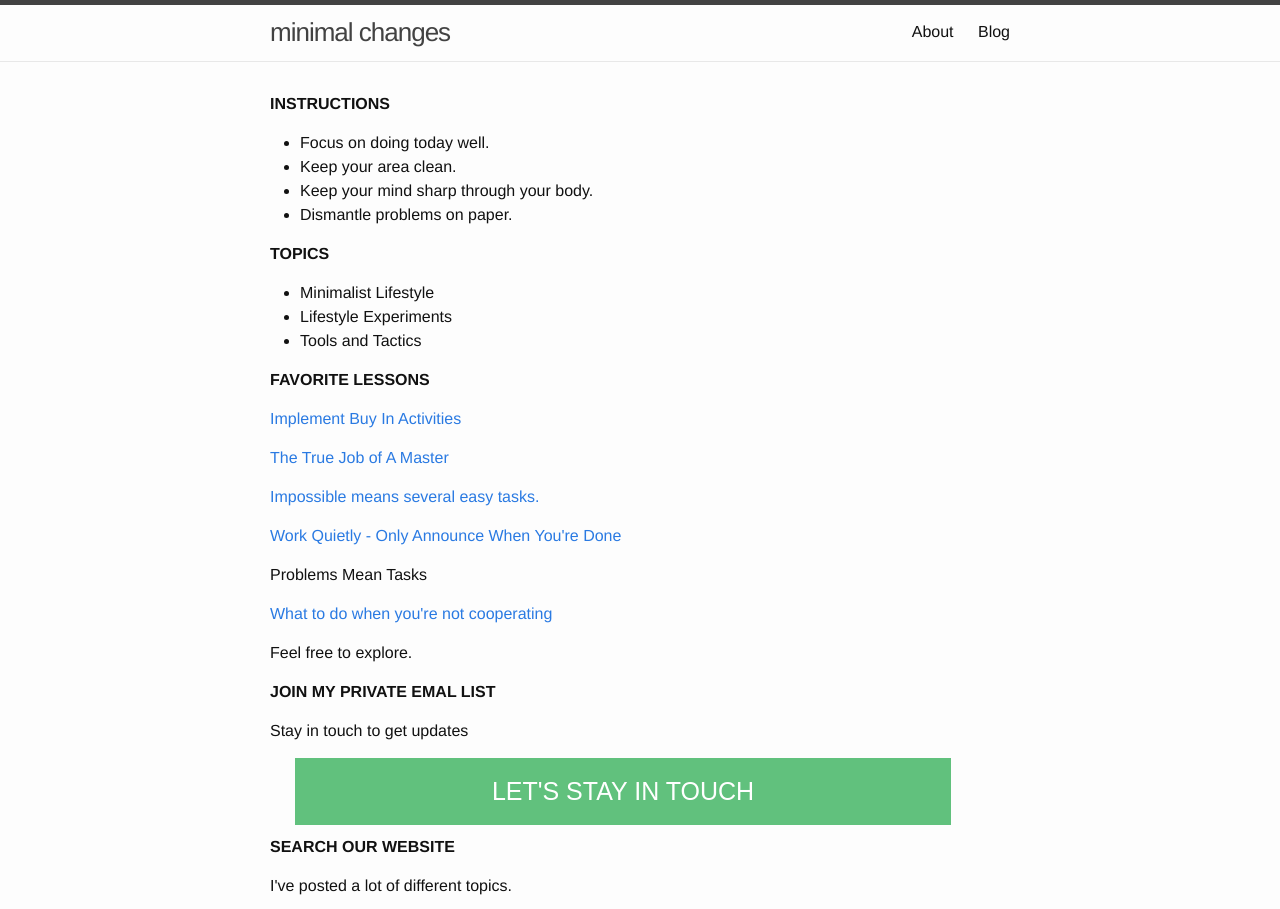
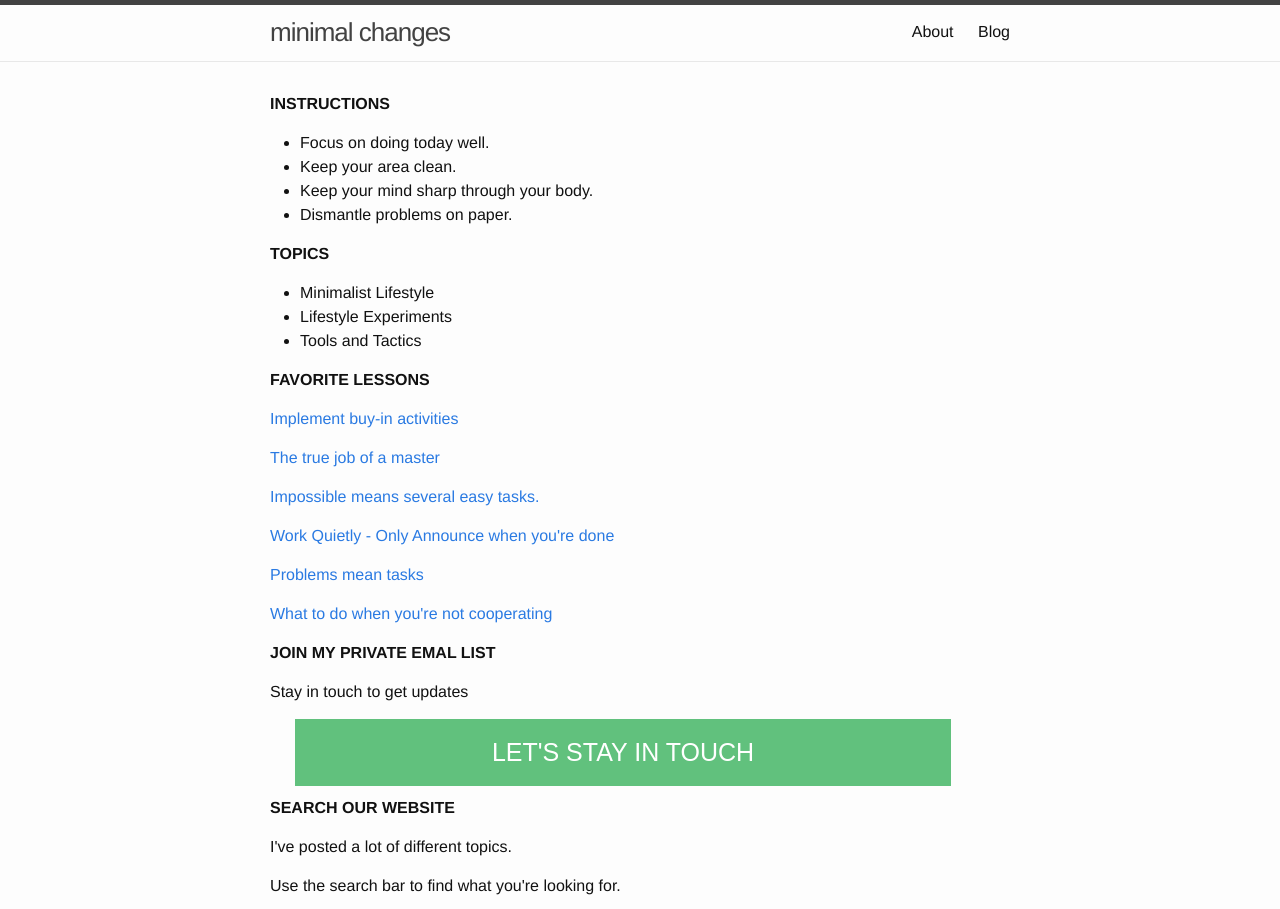
Before and after one commit to kevinolega/minimalchanges, a Jekyll site: the page built from index.md, in a window 1280 px wide, cut to the strip 0-909 px from the top of the page. Built offline with Jekyll 4.4.1, drawn with Linux system fonts in a browser that asks for light colours; nearby versions of some CDN libraries; library files that are not in the unit come from our copies.

Commit message:
update favorites

```diff
--- a/_includes/favorite-lessons.html
+++ b/_includes/favorite-lessons.html
@@ -1,9 +1,8 @@
 <!-- notes -->
 <p><strong>FAVORITE LESSONS</strong></p>
-<p><a href="https://minimalchanges.com/buy-in/">Implement Buy In Activities</a></p>
-<p><a href="https://minimalchanges.com/master-job/">The True Job of A Master</a></p>
+<p><a href="https://minimalchanges.com/buy-in/">Implement buy-in activities</a></p>
+<p><a href="https://minimalchanges.com/master-job/">The true job of a master</a></p>
 <p><a href="https://minimalchanges.com/impossible-easy/">Impossible means several easy tasks.</p>
-<p><a href="https://minimalchanges.com/work-quietly/">Work Quietly - Only Announce When You're Done</a></p>
-<p>Problems Mean Tasks</p>
+<p><a href="https://minimalchanges.com/work-quietly/">Work Quietly - Only Announce when you're done</a></p>
+<p><a href="https://minimalchanges.com/problem-tasks/">Problems mean tasks</a></p>
 <p><a href="https://minimalchanges.com/resistance/">What to do when you're not cooperating</a></p>
-<p>Feel free to explore.</p>
```
Also changed, not shown: _posts/2021-07-07-long-term.md (+6 -4 lines).
